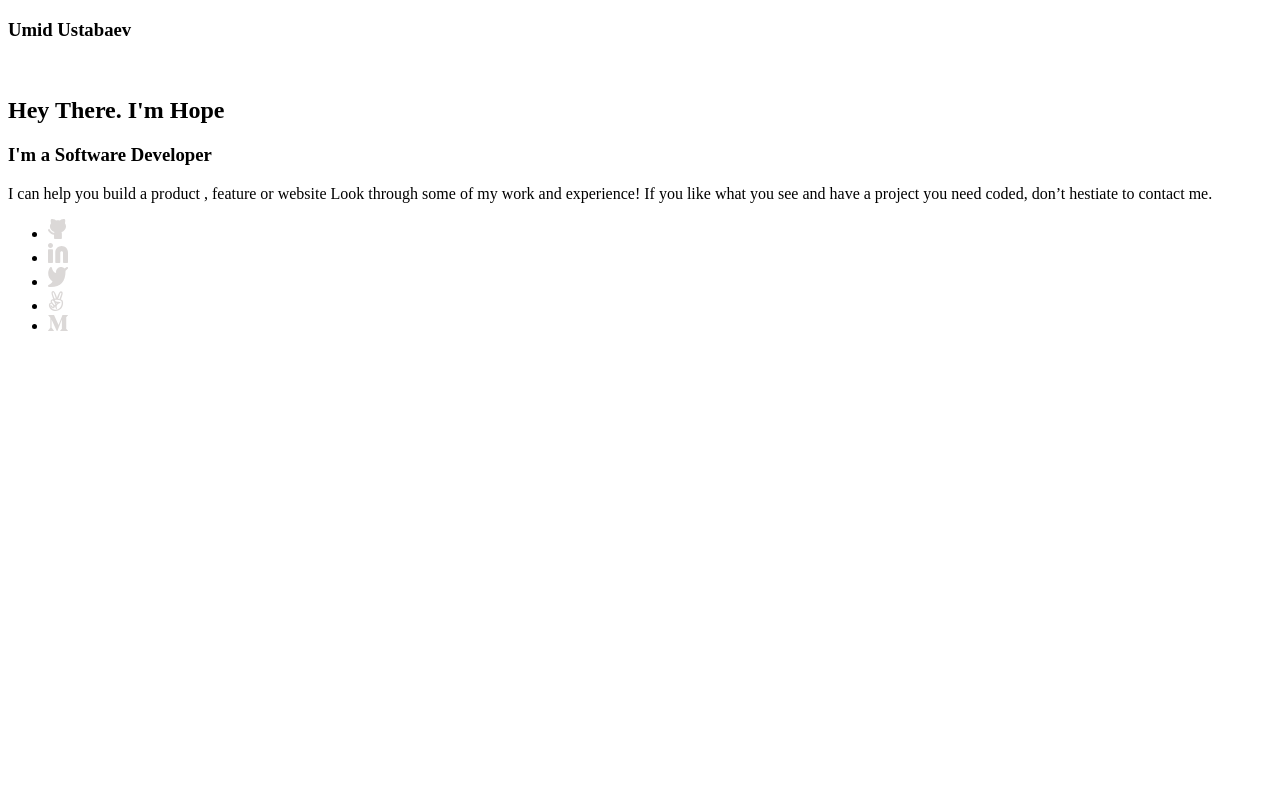
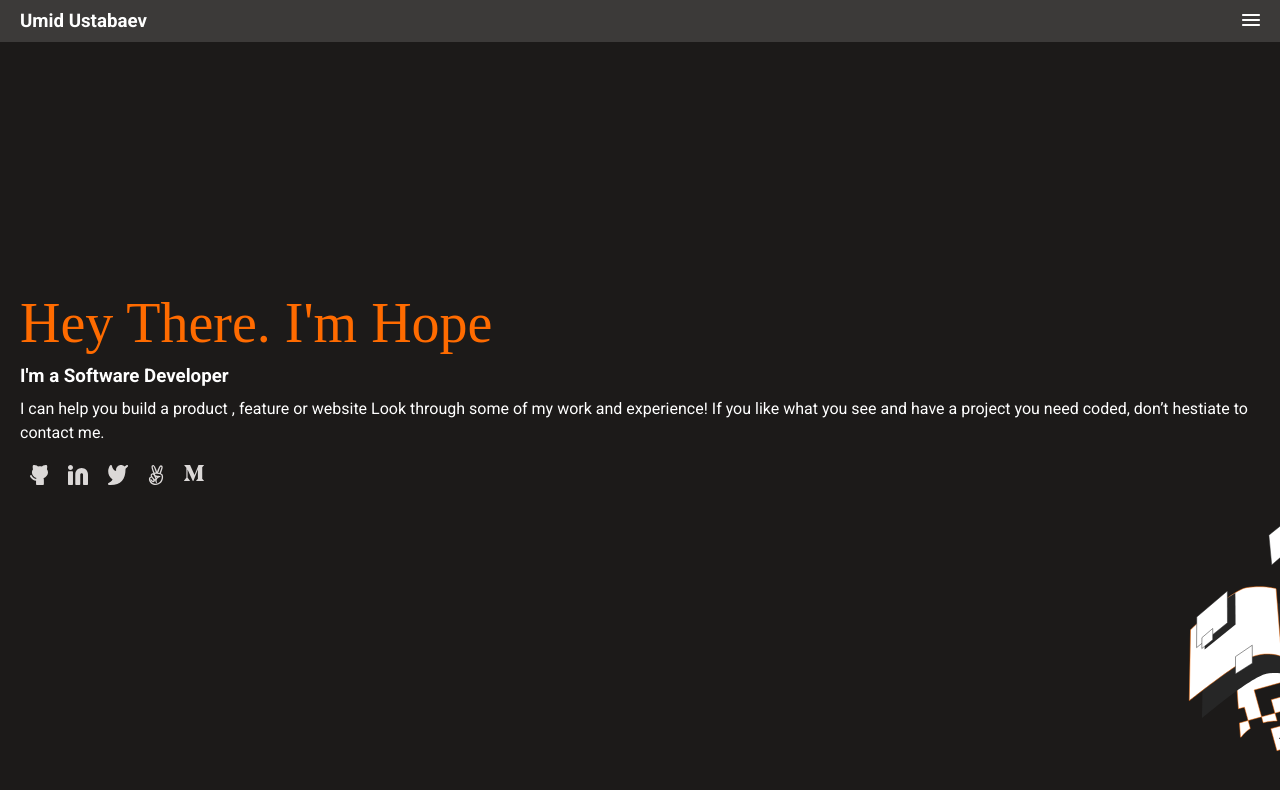
Before and after one commit to Hope1226/Project-Portfolio, a plain HTML site: page index.html in a window 1280 px wide. Drawn offline with Linux system fonts and the light colour scheme.

Commit message:
Add style.css wiht toolbar/headline styling

```diff
--- /dev/null
+++ b/Assets/stylesheet/style.css
@@ -0,0 +1,97 @@
+/* reset default style */
+html {
+  -webkit-box-sizing: border-box;
+  -moz-box-sizing: border-box;
+  box-sizing: border-box;
+}
+
+*,
+*::before,
+*::after {
+  -webkit-box-sizing: inherit;
+  -moz-box-sizing: inherit;
+  box-sizing: inherit;
+  margin: 0;
+  padding: 0;
+}
+
+/* main portfolio container */
+.portfolio-container {
+  height: 100vh;
+  background: #1C1A19 url("../images/background/headline-background/Group.svg") 100% 100% no-repeat;
+}
+
+/* Toolbar and logo section */
+.main-header {
+  background: #3C3A39;
+  display: flex;
+  justify-content: space-between;
+  align-items: center;
+  padding: 0 10px;
+  position: fixed;
+  top: 0px;
+  left: 0px;
+  right: 0px;
+}
+
+.logo,
+.nav-bar-icon {
+  padding: 10px 10px;
+}
+
+.logo h3 {
+  font-family: 'Roboto', sans-serif;
+  font-weight: 700;
+  color: #ffff;
+}
+
+/* headline section */
+.headline {
+  height: 100vh;
+  padding: 0 10px;
+  display: flex;
+  align-items: center;
+}
+
+.headline >* {
+  padding: 5px 10px;
+}
+
+.headline hgroup h1 {
+  color: #FF6B00;
+  font-family: 'Roboto' serif;
+  font-weight: 500;
+  font-size: 56px;
+  line-height: 64px;
+}
+
+.headline hgroup h3 {
+  font-family: 'Roboto', sans-serif;
+  color: #ffff;
+  font-weight: 700;
+  margin: 10px 0;
+}
+
+.headline p {
+  font-family: 'Roboto', sans-serif;
+  color: #ffff;
+  font-weight: 400;
+  font-style: normal;
+  font-size: 16px;
+  line-height: 24px;
+}
+
+.headline-footer {
+  padding: 20px 0;
+}
+
+.headline-footer ul {
+  list-style: none;
+  display: flex;
+  justify-content: flex-start;
+}
+
+.headline-footer a {
+  display: block;
+  padding: 0 10px;
+}
--- a/index.html
+++ b/index.html
@@ -4,15 +4,23 @@
   <meta charset="UTF-8">
   <meta http-equiv="X-UA-Compatible" content="IE=edge">
   <meta name="viewport" content="width=device-width, initial-scale=1.0">
-  <link rel="stylesheet" href="#">
+  <link rel="stylesheet" href="Assets/stylesheet/style.css">
   <link rel="shortcut icon" href="#">
+  <link rel="preconnect" href="https://fonts.googleapis.com">
+  <link rel="preconnect" href="https://fonts.gstatic.com" crossorigin>
+  <link href="https://fonts.googleapis.com/css2?family=Roboto:ital,wght@0,
+  100;0,300;0,400;0,500;0,700;0,900;1,100;1,300;1,400;1,500;1,700;1,900&display=swap" rel="stylesheet">
+  <link rel="preconnect" href="https://fonts.googleapis.com">
+  <link rel="preconnect" href="https://fonts.gstatic.com" crossorigin>
+  <link href="https://fonts.googleapis.com/css2?family=Roboto:ital,wght@0,
+  100;0,300;0,400;0,500;0,700;0,900;1,100;1,300;1,400;1,500;1,700;1,900&display=swap" rel="stylesheet">
   <title>Portfolio Hope</title>
 </head>
 <body>
-  <!-- main flex container -->
-  <main class="flex-container">
+  <!-- main portfolio container -->
+  <main class="portfolio-container">
     <!-- header section with toolbar -->
-    <header>
+    <header class="main-header">
       <section class="logo">
         <h3>Umid Ustabaev</h3>
       </section>
@@ -23,7 +31,7 @@
     <!-- headline section -->
     <section class="headline">
       <div class="headline-content">
-        <header>
+        <header class="headline-heder">
           <hgroup>
             <h1>Hey There. I'm Hope</h1>
             <h3>I'm a Software Developer</h3>
```
